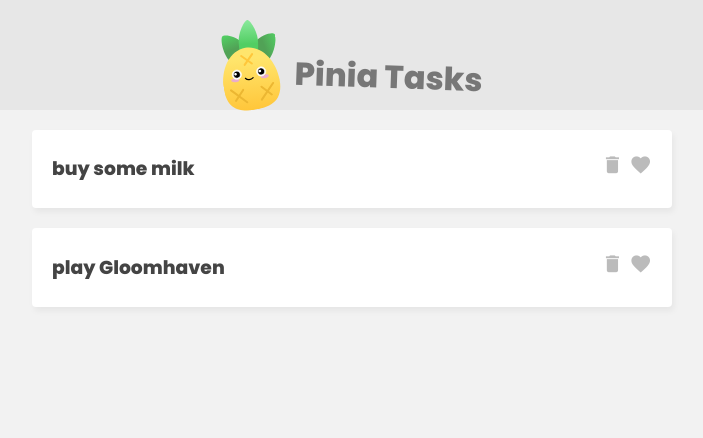
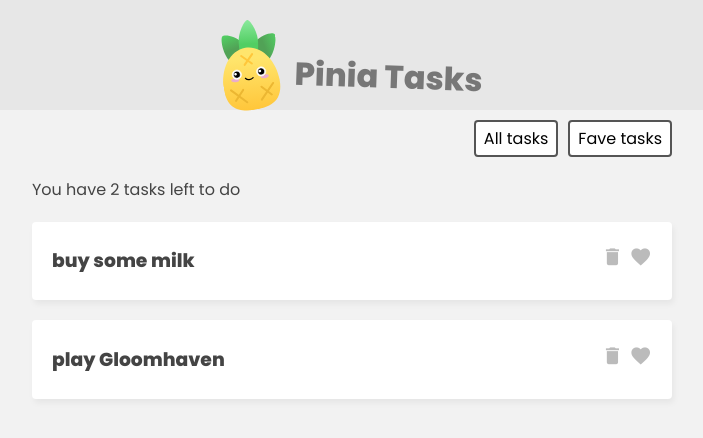
Before and after one commit to jombastic/pinia-tasks, a Vue app: page / in a window 1280 px wide. Shown: the top 438 px of the page, without its empty margins (288-991 px from the left). Built offline with nearby package versions, Linux system fonts and the light colour scheme; the HTML template or start-up script is replaced by a standard one.

Commit message:
set getters and display data in components

```diff
--- a/src/App.vue
+++ b/src/App.vue
@@ -6,26 +6,42 @@
             <h1>Pinia Tasks</h1>
         </header>
 
+        <!-- filter -->
+        <nav class="filter">
+            <button @click="filter = 'all'">All tasks</button>
+            <button @click="filter = 'favs'">Fave tasks</button>
+        </nav>
+
         <!-- task list -->
         <div class="task-list">
-            <div v-for="task in taskStore.tasks" :key="task.id">
-                <TaskDetails :task="task" />
-            </div>
+            <template v-if="filter === 'all'">
+                <Tasks :tasks="taskStore.tasks">
+                    <p>You have {{ taskStore.totalCount }} tasks left to do</p>
+                </Tasks>
+            </template>
+            <template v-else-if="filter === 'favs'">
+                <Tasks :tasks="taskStore.favs">
+                    <p>You have {{ taskStore.favCount }} faves left to do</p>
+                </Tasks>
+            </template>
         </div>
     </main>
 </template>
 
 <script>
-import TaskDetails from './components/TaskDetails.vue'
+import { ref } from 'vue';
+import Tasks from './components/Tasks.vue';
 import { useTaskStore } from './stores/TaskStore'
 
 export default {
-    components: { TaskDetails },
+    components: { Tasks },
 
     setup() {
         const taskStore = useTaskStore();
 
-        return { taskStore }
+        const filter = ref('all')
+
+        return { taskStore, filter }
     }
 }
 </script>
--- a/src/assets/main.css
+++ b/src/assets/main.css
@@ -58,3 +58,21 @@ header h1 {
   cursor: pointer;
   color: #bbb;
 }
+
+/* filter nav */
+.filter {
+  width: 640px;
+  margin: 10px auto;
+  text-align: right;
+}
+.filter button {
+  display: inline-block;
+  margin-left: 10px;
+  background: #fff;
+  border: 2px solid #555;
+  border-radius: 4px;
+  padding: 4px 8px;
+  cursor: pointer;
+  font-size: 0.8em;
+  font-size: 1em;
+}
--- /dev/null
+++ b/src/components/Tasks.vue
@@ -0,0 +1,14 @@
+<template>
+    <slot></slot>
+    <div v-for="task in tasks" :key="task.id">
+        <TaskDetails :task="task" />
+    </div>
+</template>
+
+<script>
+import TaskDetails from './TaskDetails.vue'
+export default {
+    components: { TaskDetails },
+    props: ['tasks']
+}
+</script>
--- a/src/stores/TaskStore.js
+++ b/src/stores/TaskStore.js
@@ -6,5 +6,18 @@ export const useTaskStore = defineStore('taskStore', {
             { id: 1, title: "buy some milk", isFav: false },
             { id: 2, title: "play Gloomhaven", isFav: true }
         ],
-    })
+    }),
+    getters: {
+        favs() {
+            return this.tasks.filter(task => task.isFav)
+        },
+        favCount() {
+            return this.tasks.reduce((previous, current) => {
+                return current.isFav ? previous + 1 : previous
+            }, 0)
+        },
+        totalCount: (state) => {
+            return state.tasks.length
+        }
+    }
 })
```
